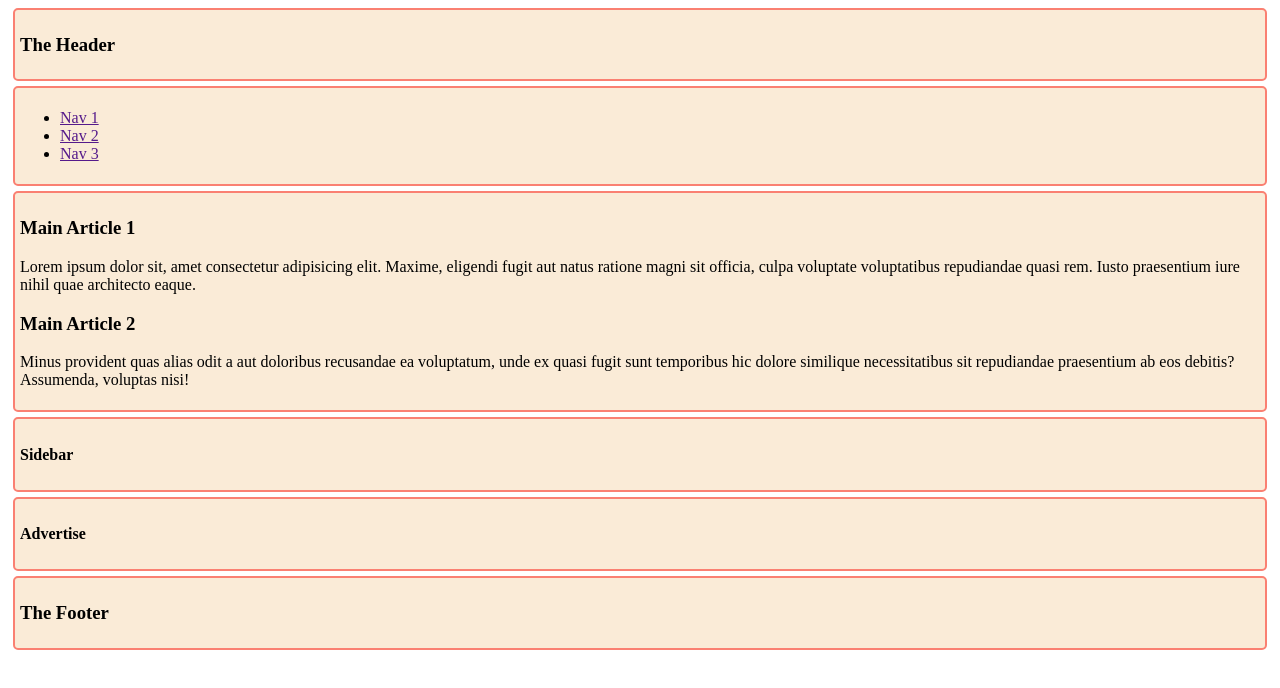
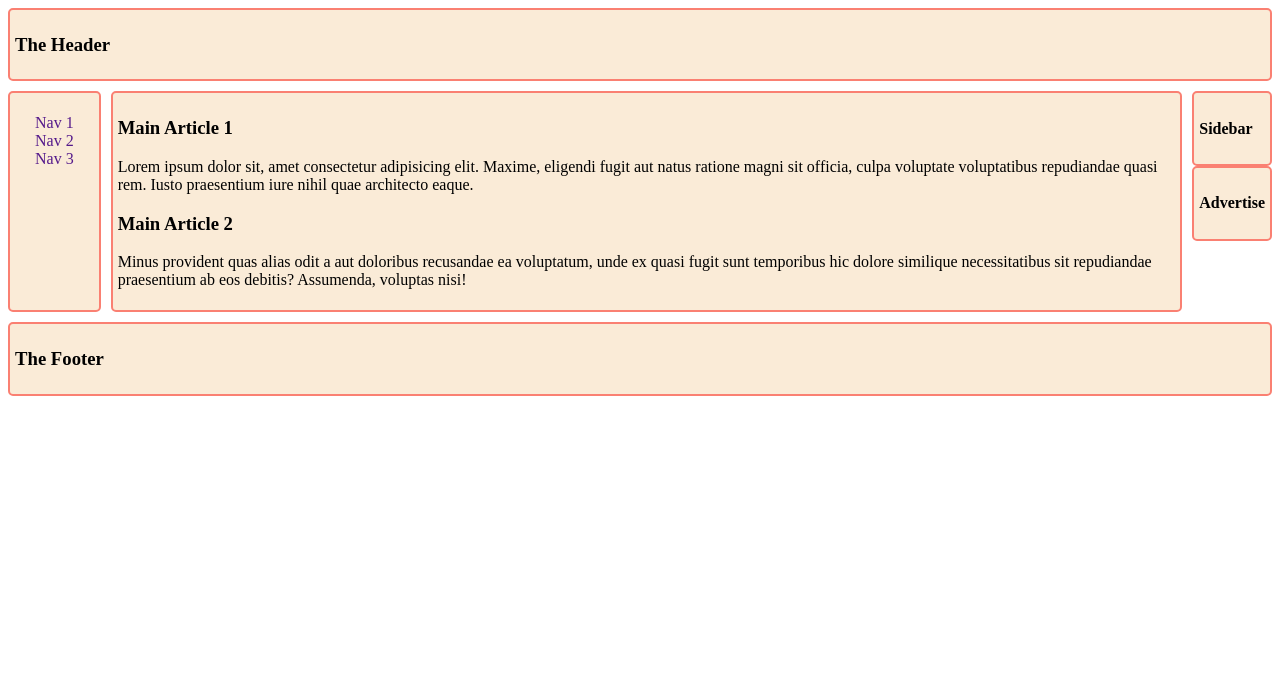
Before and after one commit to hkhridoy17/responsive-grid-layout, a plain HTML site: page index.html in a window 1280 px wide. Drawn offline with Linux system fonts and the light colour scheme.

Commit message:
structure built

```diff
--- a/style.css
+++ b/style.css
@@ -8,7 +8,14 @@
   border: 2px solid salmon;
   border-radius: 5px;
   padding: 5px;
-  margin: 5px;
+}
+.nav ul {
+  list-style: none;
+  text-align: left;
+  padding: 0 20px;
+}
+.nav a {
+  text-decoration: none;
 }
 
 .header {
@@ -29,3 +36,13 @@
 .footer {
   grid-area: footer;
 }
+
+.container {
+  display: grid;
+  gap: 10px;
+  grid-template-areas:
+    "header  header  header  header"
+    "nav     main    main    sidebar"
+    "nav     main    main    advertise"
+    "footer  footer  footer  footer";
+}
```
